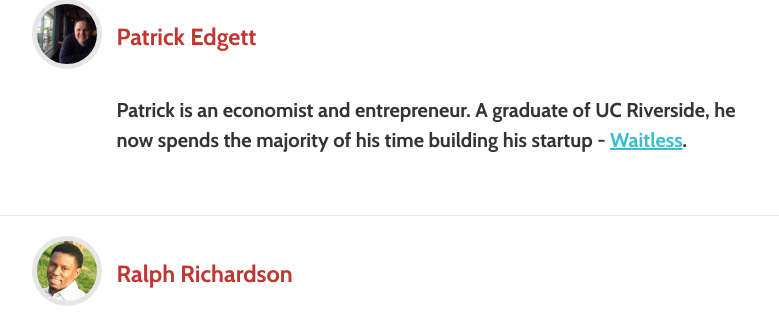
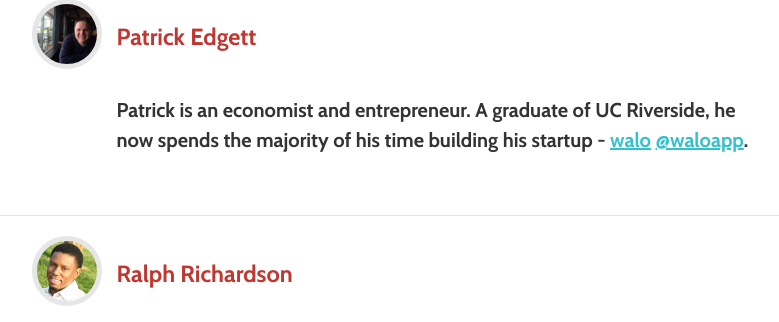
Before and after one commit to riversideio/riversideio.github.io, a Jekyll site: the page built from members.html, in a window 1280 px wide and 900 px high, scrolled down 3589 px. Shown: the part 132-454 px from the top of the window, without its empty margins (241-1020 px from the left). Built offline with Jekyll 4.4.1, drawn with Linux system fonts in a browser that asks for light colours; nearby versions of some CDN libraries; some web fonts are replaced; Markdown is read by kramdown in place of the engine named in the settings.

Commit message:
updated website for Patrick

```diff
--- a/_data/members.yml
+++ b/_data/members.yml
@@ -43,7 +43,7 @@
   about : "Mike is the CTO for [Maven 2.0](http://maven20.com) and specializes in #EECMS. He is currently tinkering with learning Ruby on Rails, Javascript and mobile application development."
 - name : Patrick Edgett
   avatar : ./img/members/patrickedgett.jpg
-  about : "Patrick is an economist and entrepreneur. A graduate of UC Riverside, he now spends the majority of his time building his startup - [Waitless](http://thewaitlessapp.com/)."
+  about : "Patrick is an economist and entrepreneur. A graduate of UC Riverside, he now spends the majority of his time building his startup - [walo](http://waloapp.com/) [@waloapp](http://twitter.com/waloapp)."
 - name : Ralph Richardson
   avatar : ./img/members/ralphrichardson.jpg
   about : "Serial Entrepreneur. CEO of [Maven 2.0](http://maven20.com). Actively giving back to the startup community. Follow him [@ralphrichardson](http://twitter.com/ralphrichardson)."
```
